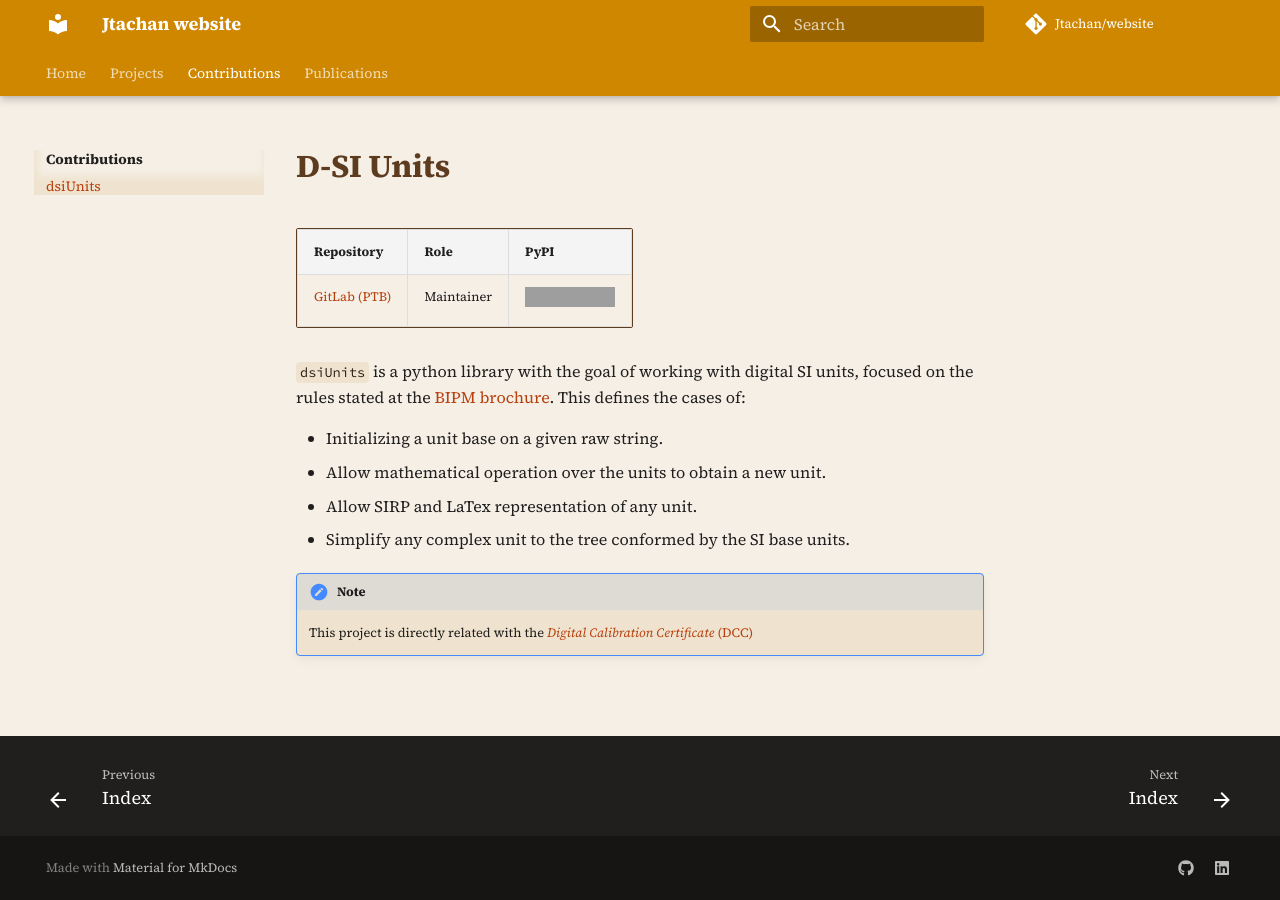
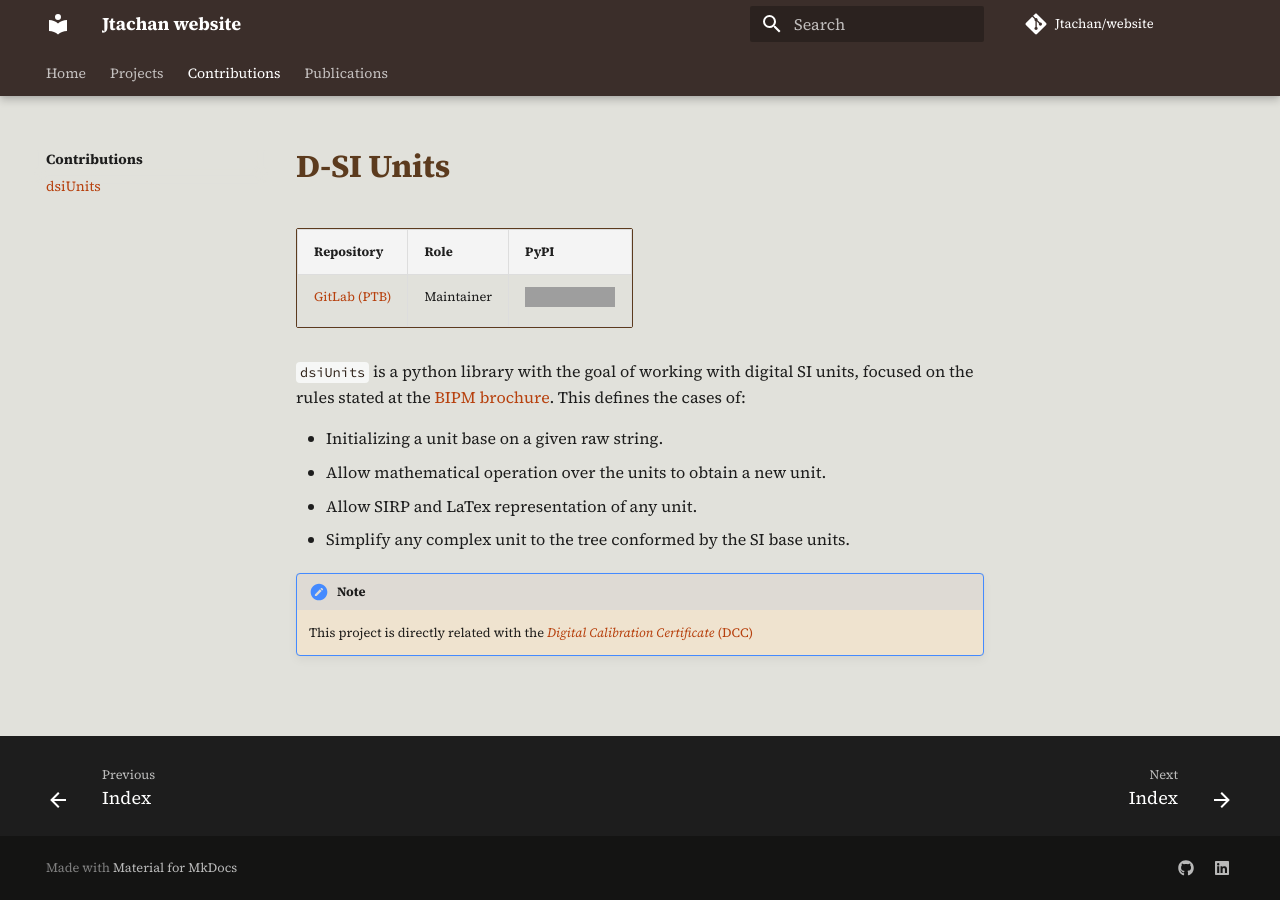
Before and after one commit to Jtachan/website, an MkDocs documentation site: the page built from docs/contributions/dsi_units.md, in a window 1280 px wide. Built offline with MkDocs 1.6.1 and Material for MkDocs 9.7.7, drawn with Linux system fonts in a browser that asks for light colours; comment, search, counter and statistics services are not loaded; grey boxes are pictures that could not be loaded.

Commit message:
Better Theme

```diff
--- a/docs/assets/stylesheet/theme.css
+++ b/docs/assets/stylesheet/theme.css
@@ -4,9 +4,8 @@
    ================================ */
 
 [data-md-color-scheme="rust"] {
-
   /* Primary Rust Orange */
-  --md-primary-fg-color: #d08700;
+  --md-primary-fg-color: #3b2e2a;
   --md-primary-fg-color--light: #e6a84a;
   --md-primary-fg-color--dark: #a65c00;
 
@@ -14,7 +13,7 @@
   --md-accent-fg-color: #b7410e;
 
   /* Background - warm paper */
-  --md-default-bg-color: #f5efe6;
+  --md-default-bg-color: #e1e1db;
   --md-default-bg-color--light: #faf6ee;
 
   /* Text */
@@ -23,7 +22,7 @@
   --md-default-fg-color--lighter: #7a5a3a;
 
   /* Code */
-  --md-code-bg-color: #f0e6d6;
+  --md-code-bg-color: #f6f7f6;
   --md-code-fg-color: #2b1e14;
 
   /* Links */
@@ -40,7 +39,7 @@
 
 [data-md-color-scheme="rust"] body {
   font-family: "Source Serif 4", Georgia, serif;
-  background-color: #f5efe6;
+  background-color: #f6f7f6;
 }
 
 [data-md-color-scheme="rust"] h1,
@@ -53,12 +52,12 @@
 
 /* Navigation sidebar */
 [data-md-color-scheme="rust"] .md-nav {
-  background-color: #efe3cf;
+  background-color: #e1e1db;
 }
 
 /* Top header */
 [data-md-color-scheme="rust"] .md-header {
-  background-color: #d08700;
+  background-color: #3b2e2a;
 }
 
 /* Code blocks */
@@ -69,7 +68,7 @@
 
 /* Inline code */
 [data-md-color-scheme="rust"] code {
-  background-color: #efe3cf;
+  background-color: #f6f7f6;
   padding: 2px 4px;
   border-radius: 4px;
 }
```
